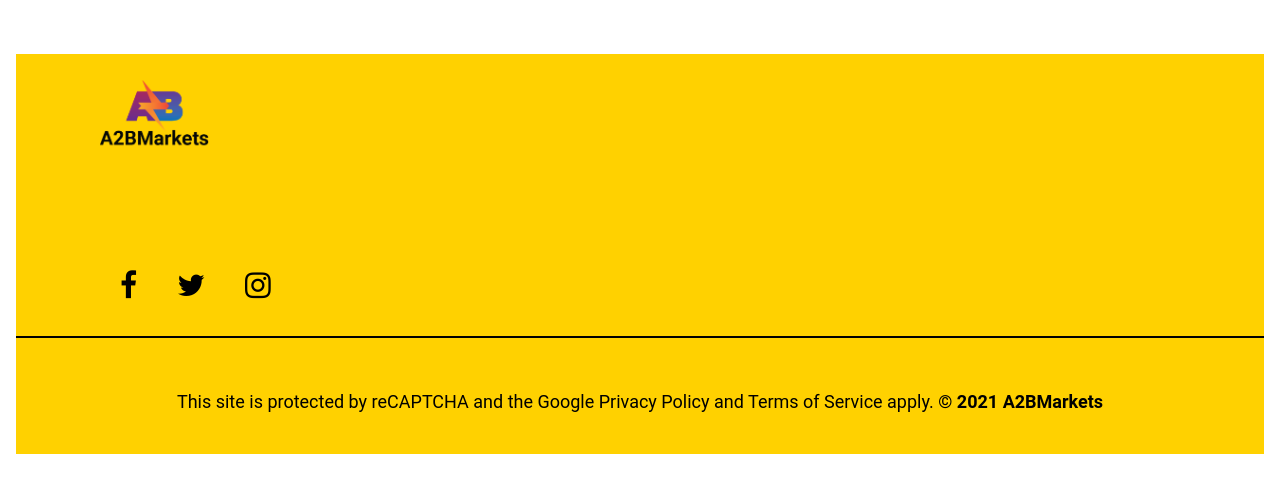
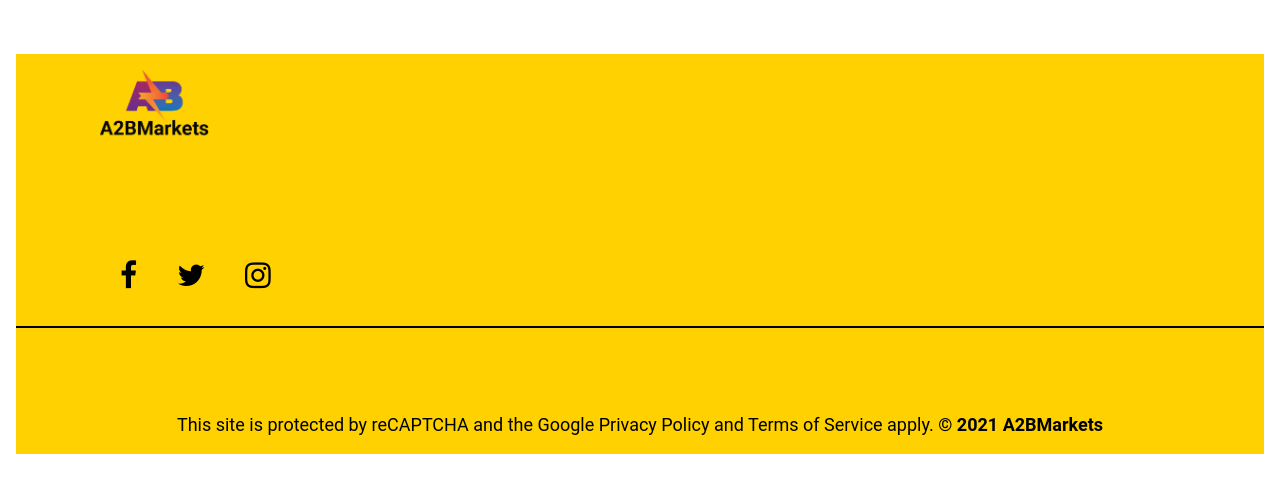
Before and after one commit to sohaibbinmohsin/project-a2b-markets, a React (Create React App) app in the folder front-react/: page /SignUp in a window 1280 px wide. Shown: the part 760-1248 px from the top of the page. Built offline with nearby package versions, Linux system fonts and the light colour scheme.

Commit message:
Update footer.css

```diff
--- a/front-react/src/Components/footer.css
+++ b/front-react/src/Components/footer.css
@@ -10,7 +10,6 @@
     color: black;
     height: 400px;
     background-color: #FFD100;
-
     position: relative;
     bottom: 0;
     width: 100%;
@@ -23,7 +22,7 @@ li{
 }
 .logo
 {
-  padding-top: 10px;
+
 
   float: left;
 
@@ -39,8 +38,13 @@ li{
 .social-icons
 {
 
- position: relative;
+
  top:100px;
+ left: 0px;
+
+ float: right;
+
+padding-left: 0px;
 
  width: 100%;
 }
@@ -55,12 +59,15 @@ li{
   color: white;
   border-radius: 10px;
   border: 2px solid black;
-  box-shadow: 1px 1px  white;
+  box-shadow: 1px 1px  black;
 }
 .termsconditions
 {
 
   width: 100%;
   text-align: center;
+  position: absolute;
   font-size: 18px;
+  bottom: 0px;
+
 }
```
